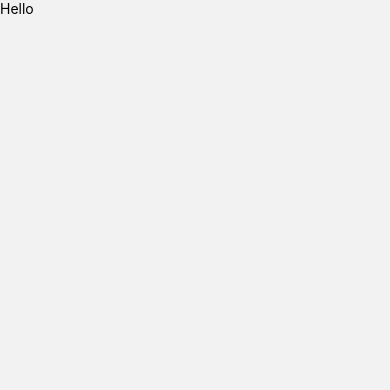
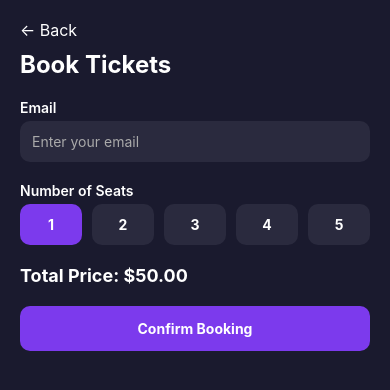
Before and after one commit to yousseflab20-ui/La-Grande-Soiree-Gnawa, a React Native app in the folder frontend/: screen /Booking in a window 390 px wide. Shown: the top 390 px of the page. Built offline with nearby package versions, Linux system fonts and the light colour scheme; no server answers.

Commit message:
add your reservation for booking

```diff
--- a/frontend/src/screen/ArtistDetailScreen.tsx
+++ b/frontend/src/screen/ArtistDetailScreen.tsx
@@ -68,7 +68,11 @@ export default function ArtistDetailScreen({ route, navigation }: any) {
                     </TouchableOpacity>
                 </View>
 
-                <TouchableOpacity style={styles.bookButton}>
+                <TouchableOpacity style={styles.bookButton} onPress={() =>
+                    navigation.navigate("Booking", {
+                        eventId: 1, // ⚠️ مؤقت، بدلو بالـ event الحقيقي
+                    })
+                }>
                     <Text style={styles.bookButtonText}>Book Tickets</Text>
                 </TouchableOpacity>
             </View>
--- a/frontend/src/screen/BookingScreen.tsx
+++ b/frontend/src/screen/BookingScreen.tsx
@@ -1,9 +1,113 @@
-import { Text, View } from "react-native";
+import React, { useState } from "react";
+import { View, Text, ScrollView, StyleSheet, TouchableOpacity, TextInput, Alert } from "react-native";
+import handleBooking from "../service/handleBooking";
+import { createBooking } from "../service/api";
+export default function BookingScreen({ route, navigation }: any) {
+    const eventId = route?.params?.eventId;
 
-export default function BookingScreen() {
+    const [email, setEmail] = useState("");
+    const [seats, setSeats] = useState("1");
+    const [isLoading, setIsLoading] = useState(false);
+
+    const handleBooking = async () => {
+        // validation
+        if (!email.trim()) {
+            return Alert.alert("Error", "Please enter your email");
+        }
+
+        if (!eventId) {
+            return Alert.alert("Error", "Event ID missing!");
+        }
+
+        if (parseInt(seats) <= 0) {
+            return Alert.alert("Error", "Number of seats must be at least 1");
+        }
+
+        const bookingData = {
+            customer_email: email.trim(),
+            customer_name: "youssef", // دابا ثابتة، من بعد دير input
+            artist_id: Number(eventId),
+        };
+
+        console.log("Sending booking data:", bookingData);
+
+        setIsLoading(true);
+        try {
+            await createBooking(bookingData);
+            Alert.alert("Success", "Booking confirmed!", [
+                {
+                    text: "OK",
+                    onPress: () => navigation.navigate("MyBookings", { email }),
+                },
+            ]);
+        } catch (error: any) {
+            console.error("Booking error:", error.response?.data || error.message);
+            Alert.alert("Error", "Failed to create booking. Check console for details.");
+        } finally {
+            setIsLoading(false);
+        }
+    };
+
     return (
-        <View>
-            <Text>Hello</Text>
-        </View>
-    )
+        <ScrollView style={styles.container}>
+            <TouchableOpacity onPress={() => navigation.goBack()} style={styles.backBtn}>
+                <Text style={styles.backText}>← Back</Text>
+            </TouchableOpacity>
+
+            <Text style={styles.title}>Book Tickets</Text>
+
+            <View style={styles.form}>
+                <Text style={styles.label}>Email</Text>
+                <TextInput
+                    style={styles.input}
+                    value={email}
+                    onChangeText={setEmail}
+                    placeholder="Enter your email"
+                    placeholderTextColor="#aaa"
+                    keyboardType="email-address"
+                />
+
+                <Text style={styles.label}>Number of Seats</Text>
+                <View style={styles.seatsContainer}>
+                    {["1", "2", "3", "4", "5"].map((n) => (
+                        <TouchableOpacity
+                            key={n}
+                            style={[styles.seatBtn, seats === n && styles.seatActive]}
+                            onPress={() => setSeats(n)}
+                        >
+                            <Text style={styles.seatText}>{n}</Text>
+                        </TouchableOpacity>
+                    ))}
+                </View>
+
+                <Text style={styles.total}>Total Price: ${(parseInt(seats) * 50).toFixed(2)}</Text>
+
+                <TouchableOpacity
+                    style={[styles.bookBtn, isLoading && styles.disabledBtn]}
+                    onPress={handleBooking}
+                    disabled={isLoading}
+                >
+                    <Text style={styles.bookBtnText}>{isLoading ? "Processing..." : "Confirm Booking"}</Text>
+                </TouchableOpacity>
+            </View>
+        </ScrollView>
+    );
 }
+
+const styles = StyleSheet.create({
+    container: { flex: 1, backgroundColor: "#1a1a2e", padding: 20 },
+    backBtn: { marginBottom: 10 },
+    backText: { color: "#fff", fontSize: 16 },
+    title: { fontSize: 24, fontWeight: "bold", color: "#fff", marginBottom: 20 },
+    form: {},
+    label: { color: "#fff", marginBottom: 5, fontWeight: "600" },
+    input: { backgroundColor: "#2a2a3e", color: "#fff", borderRadius: 10, padding: 12, marginBottom: 20 },
+    seatsContainer: { flexDirection: "row", gap: 10, marginBottom: 20 },
+    seatBtn: { flex: 1, padding: 12, borderRadius: 10, backgroundColor: "#2a2a3e", alignItems: "center" },
+    seatActive: { backgroundColor: "#7c3aed" },
+    seatText: { color: "#fff", fontWeight: "bold" },
+    total: { color: "#fff", fontSize: 18, fontWeight: "bold", marginBottom: 20 },
+    bookBtn: { backgroundColor: "#7c3aed", padding: 14, borderRadius: 10, alignItems: "center" },
+    disabledBtn: { opacity: 0.6 },
+    bookBtnText: { color: "#fff", fontWeight: "bold" },
+});
--- a/frontend/src/screen/HomeScreen.tsx
+++ b/frontend/src/screen/HomeScreen.tsx
@@ -9,6 +9,7 @@ import {
 import { useQuery } from "@tanstack/react-query";
 import { fetchEventInfo } from "../service/api";
 import { COLORS } from "../constants/Url";
+import { createBooking } from "../service/api";
 
 export default function HomeScreen({ navigation }: any) {
   const { data, isLoading, error } = useQuery({
@@ -53,7 +54,7 @@ export default function HomeScreen({ navigation }: any) {
 
       <TouchableOpacity
         style={styles.secondaryCTA}
-        onPress={() => navigation.navigate("MyBookings")}
+        onPress={createBooking}
         activeOpacity={0.8}
       >
         <Text style={styles.secondaryCTAText}>Mes réservations</Text>
--- a/frontend/src/screen/MyBookingsScreen.tsx
+++ b/frontend/src/screen/MyBookingsScreen.tsx
@@ -1,9 +1,48 @@
-import { Text, View } from "react-native";
+import React from "react";
+import { View, Text, FlatList, StyleSheet } from "react-native";
+import { useQuery, UseQueryResult } from "@tanstack/react-query";
+import { fetchBookingsByEmail } from "../service/api";
 
-export default function MyBookingsScreen() {
+interface Booking {
+    code: string;
+    eventId: number;
+    seats: number;
+    userEmail: string;
+}
+
+export default function MyBookings({ route }: any) {
+    const email: string = route?.params?.email || "test@example.com";
+
+    // ✅ Hna khassna n3ti object f useQuery
+    const { data, isLoading, error }: UseQueryResult<Booking[], Error> = useQuery<Booking[], Error>({
+        queryKey: ["bookings", email],        // key dyal query
+        queryFn: () => fetchBookingsByEmail(email), // function li katjib data
+    });
+
+    const bookings: Booking[] = data || [];
+
+    if (isLoading) return <Text style={styles.center}>Loading...</Text>;
+    if (error) return <Text style={styles.center}>Error loading bookings</Text>;
+    if (bookings.length === 0) return <Text style={styles.center}>No bookings yet</Text>;
+
     return (
-        <View>
-            <Text>Hello</Text>
-        </View>
-    )
+        <FlatList
+            data={bookings} // dima array
+            keyExtractor={(item: Booking) => item.code}
+            renderItem={({ item }: { item: Booking }) => (
+                <View style={styles.card}>
+                    <Text style={styles.code}>Booking Code: {item.code}</Text>
+                    <Text>Event ID: {item.eventId}</Text>
+                    <Text>Seats: {item.seats}</Text>
+                </View>
+            )}
+            contentContainerStyle={{ padding: 20 }}
+        />
+    );
 }
+
+const styles = StyleSheet.create({
+    center: { textAlign: "center", marginTop: 50, color: "#fff" },
+    card: { backgroundColor: "#2a2a3e", padding: 20, marginBottom: 15, borderRadius: 12 },
+    code: { color: "#fff", fontWeight: "bold", marginBottom: 5 },
+});
--- /dev/null
+++ b/frontend/src/service/handleBooking.tsx
@@ -0,0 +1,54 @@
+// src/service/bookingHandler.ts
+import { Alert } from "react-native";
+import { createBooking } from "./api";
+
+interface BookingParams {
+    email: string;
+    artistId: number;
+    navigation: any;
+    setIsLoading: (v: boolean) => void;
+}
+
+export const handleBooking = async ({
+    email,
+    artistId,
+    navigation,
+    setIsLoading,
+}: BookingParams) => {
+    if (!email.trim()) {
+        Alert.alert("Error", "Please enter your email");
+        return;
+    }
+
+    if (!artistId) {
+        Alert.alert("Error", "Artist ID missing!");
+        return;
+    }
+
+    const bookingData = {
+        customer_email: email.trim(),
+        customer_name: "youssef", // من بعد دير input ديالو
+        artist_id: Number(artistId),
+    };
+
+    console.log("📤 Sending booking:", bookingData);
+
+    setIsLoading(true);
+
+    try {
+        await createBooking(bookingData);
+
+        Alert.alert("Success", "Booking confirmed 🎉", [
+            {
+                text: "OK",
+                onPress: () =>
+                    navigation.navigate("MyBookings", { email: email.trim() }),
+            },
+        ]);
+    } catch (error: any) {
+        console.error("❌ Booking error:", error.response?.data || error.message);
+        Alert.alert("Error", "Failed to create booking");
+    } finally {
+        setIsLoading(false);
+    }
+};
```
